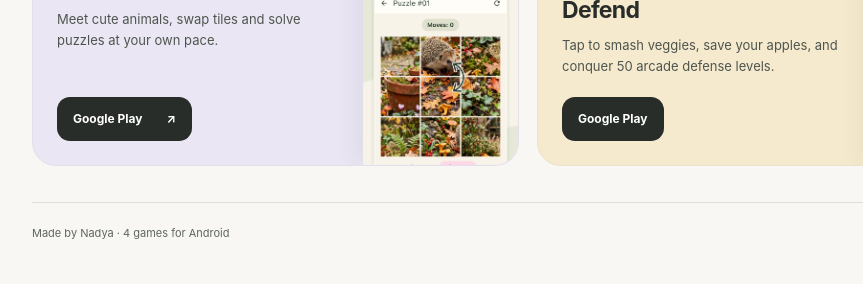
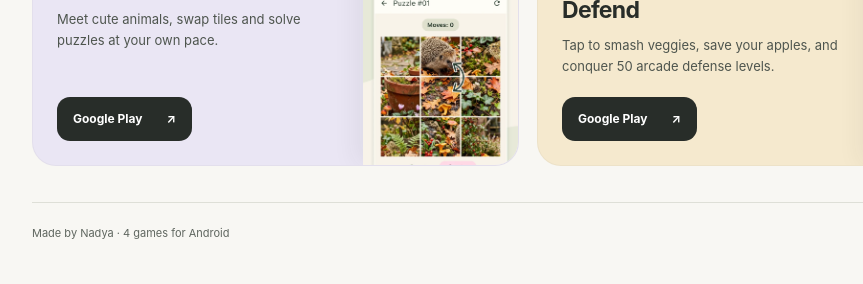
Before and after one commit to nadkyxa/nadkyxa.github.io, a plain HTML site: page more-apps/android.html in a window 1280 px wide. Shown: the part 910-1194 px from the top of the page, 112-975 px from the left. Drawn offline with Linux system fonts and the light colour scheme.

Commit message:
fix for button view

```diff
--- a/more-apps/android.html
+++ b/more-apps/android.html
@@ -58,7 +58,7 @@
           <p class="category">Arcade defense</p>
           <h3>Angry Vegetables: Tap &amp; Defend</h3>
           <p class="description">Tap to smash veggies, save your apples, and conquer 50 arcade defense levels.</p>
-          <a class="store-link" href="https://play.google.com/store/apps/details?id=com.nekgames.angryvegetablesremaster">Google Play</a>
+          <a class="store-link" href="https://play.google.com/store/apps/details?id=com.nekgames.angryvegetablesremaster" aria-label="View Angry Vegetables: Tap &amp; Defend on Google Play">Google Play <span aria-hidden="true">↗</span></a>
         </div>
         <div class="preview"><img src="../assets/angry-vegetables-gameplay.webp" alt="Defend the apple tree from a wave of vegetables" loading="lazy"></div>
       </article>
```
